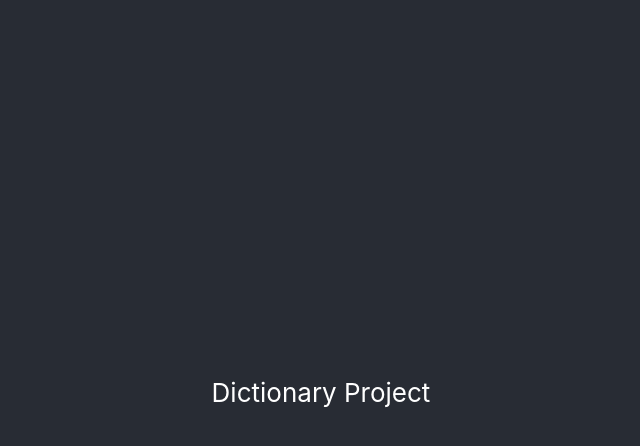
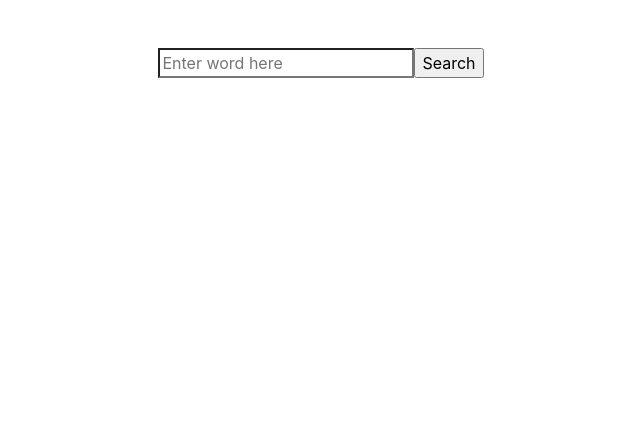
Before and after one commit to duff-e/dictionary-project-react, a React (Create React App) app: page / in a window 1280 px wide. Shown: the top 446 px of the page, without its empty margins (319-959 px from the left). Built offline with nearby package versions, Linux system fonts and the light colour scheme.

Commit message:
added search engine and API integration

```diff
--- a/package.json
+++ b/package.json
@@ -7,6 +7,7 @@
     "@testing-library/jest-dom": "^6.9.1",
     "@testing-library/react": "^16.3.2",
     "@testing-library/user-event": "^13.5.0",
+    "axios": "^1.19.0",
     "react": "^19.2.8",
     "react-dom": "^19.2.8",
     "react-scripts": "5.0.1",
--- a/src/App.css
+++ b/src/App.css
@@ -1,38 +1,5 @@
-.App {
-  text-align: center;
-}
-
-.App-logo {
-  height: 40vmin;
-  pointer-events: none;
-}
-
-@media (prefers-reduced-motion: no-preference) {
-  .App-logo {
-    animation: App-logo-spin infinite 20s linear;
-  }
-}
-
-.App-header {
-  background-color: #282c34;
-  min-height: 100vh;
+/* form {
   display: flex;
-  flex-direction: column;
-  align-items: center;
   justify-content: center;
-  font-size: calc(10px + 2vmin);
-  color: white;
-}
-
-.App-link {
-  color: #61dafb;
-}
-
-@keyframes App-logo-spin {
-  from {
-    transform: rotate(0deg);
-  }
-  to {
-    transform: rotate(360deg);
-  }
-}
+  margin: 20px;
+} */
--- a/src/App.js
+++ b/src/App.js
@@ -1,11 +1,11 @@
+import Dictionary from "./Dictionary";
+
 import "./App.css";
 
 function App() {
   return (
     <div className="App">
-      <header className="App-header">
-        <p>Dictionary Project</p>
-      </header>
+      <Dictionary />
     </div>
   );
 }
--- /dev/null
+++ b/src/Dictionary.js
@@ -0,0 +1,37 @@
+import { useState } from "react";
+import axios from "axios";
+
+export default function Dictionary() {
+  const [word, setWord] = useState("");
+
+  function handleWordSearch(event) {
+    setWord(event.target.value);
+  }
+
+  function handleSubmit(event) {
+    event.preventDefault();
+
+    const apiKey = "40o03736bbe0e6faa9b79f5dt4af0a0f";
+    const apiUrl = `https://api.shecodes.io/dictionary/v1/define?word=${word}&key=${apiKey}`;
+    axios.get(apiUrl).then(displayDefinition);
+  }
+  function displayDefinition(response) {
+    console.log(response.data);
+  }
+
+  return (
+    <div className="Dictionary">
+      <form
+        onSubmit={handleSubmit}
+        className="d-flex justify-content-center m-5"
+      >
+        <input
+          type="search"
+          placeholder="Enter word here"
+          onChange={handleWordSearch}
+        />
+        <input type="submit" value="Search" />
+      </form>
+    </div>
+  );
+}
```
Also changed, not shown: public/manifest.json, 1 other file (tests, documents, lock files or other folders).
